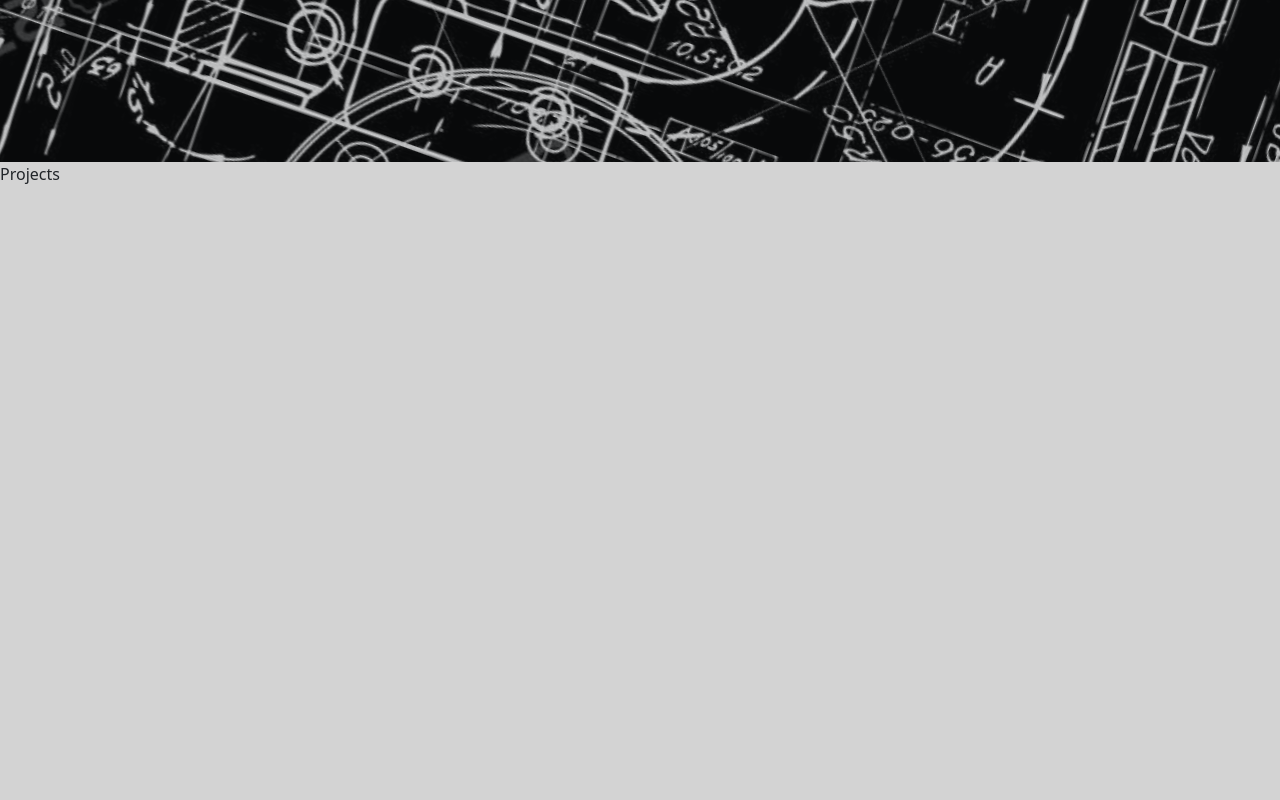
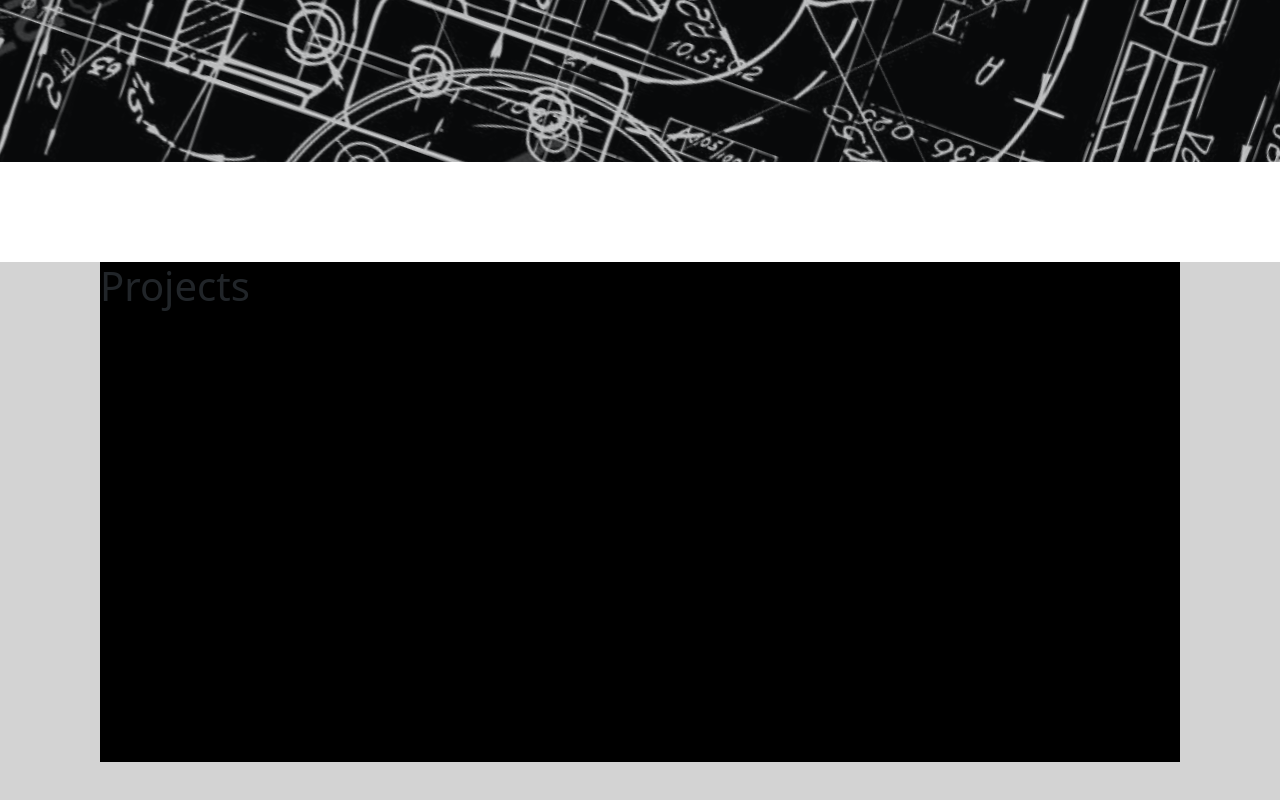
Before and after one commit to AECES-Technology-Advocacy-Department/AECES-Website, a React (Vite) app in the folder AECES-Website/: page / in a window 1280 px wide. Shown: the part 838-1638 px from the top of the page. Built offline with nearby package versions, Linux system fonts and the light colour scheme.

Commit message:
added projects container

```diff
--- a/AECES-Website/src/components/Body/Projects.tsx
+++ b/AECES-Website/src/components/Body/Projects.tsx
@@ -1,7 +1,9 @@
 function Projects() {
     return (
         <>
-            <div>Projects</div>
+            <div className="projects-container">
+                <h1>Projects</h1>
+            </div>
         </>
     )
 }
--- a/AECES-Website/src/components/style.css
+++ b/AECES-Website/src/components/style.css
@@ -44,3 +44,13 @@
     height: 3000px;
     background-color:lightgray;
 }
+
+.projects-container {
+    margin: 100px;
+    height: 500px;
+    background-color: black;
+}
+
+.projects-card {
+
+}
```
